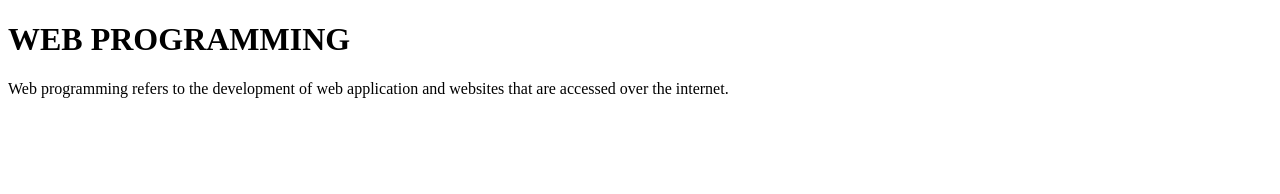
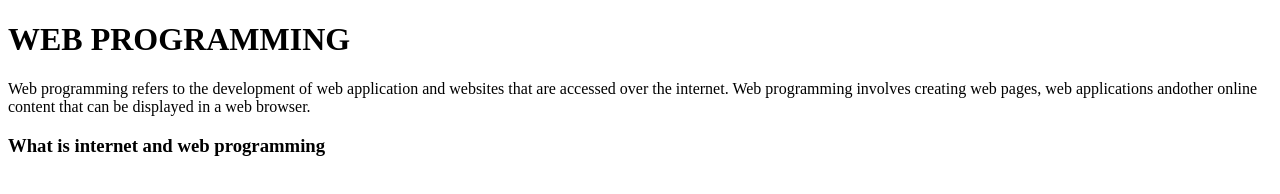
Before and after one commit to Davoleeee/web3, a plain HTML site: page index.html in a window 1280 px wide. Drawn offline with Linux system fonts and the light colour scheme.

Commit message:
add paragraph and header

```diff
--- a/index.html
+++ b/index.html
@@ -7,6 +7,7 @@
 </head>
 <body>
     <h1>WEB PROGRAMMING </h1>
-    <P>Web programming refers to the development of web application and websites that are accessed over the internet.</P>
+    <P>Web programming refers to the development of web application and websites that are accessed over the internet. Web programming involves creating web pages, web applications andother online content that can be displayed in a web browser.</P>
+    <h3>What is internet and web programming</h3>
 </body>
 </html>
```
